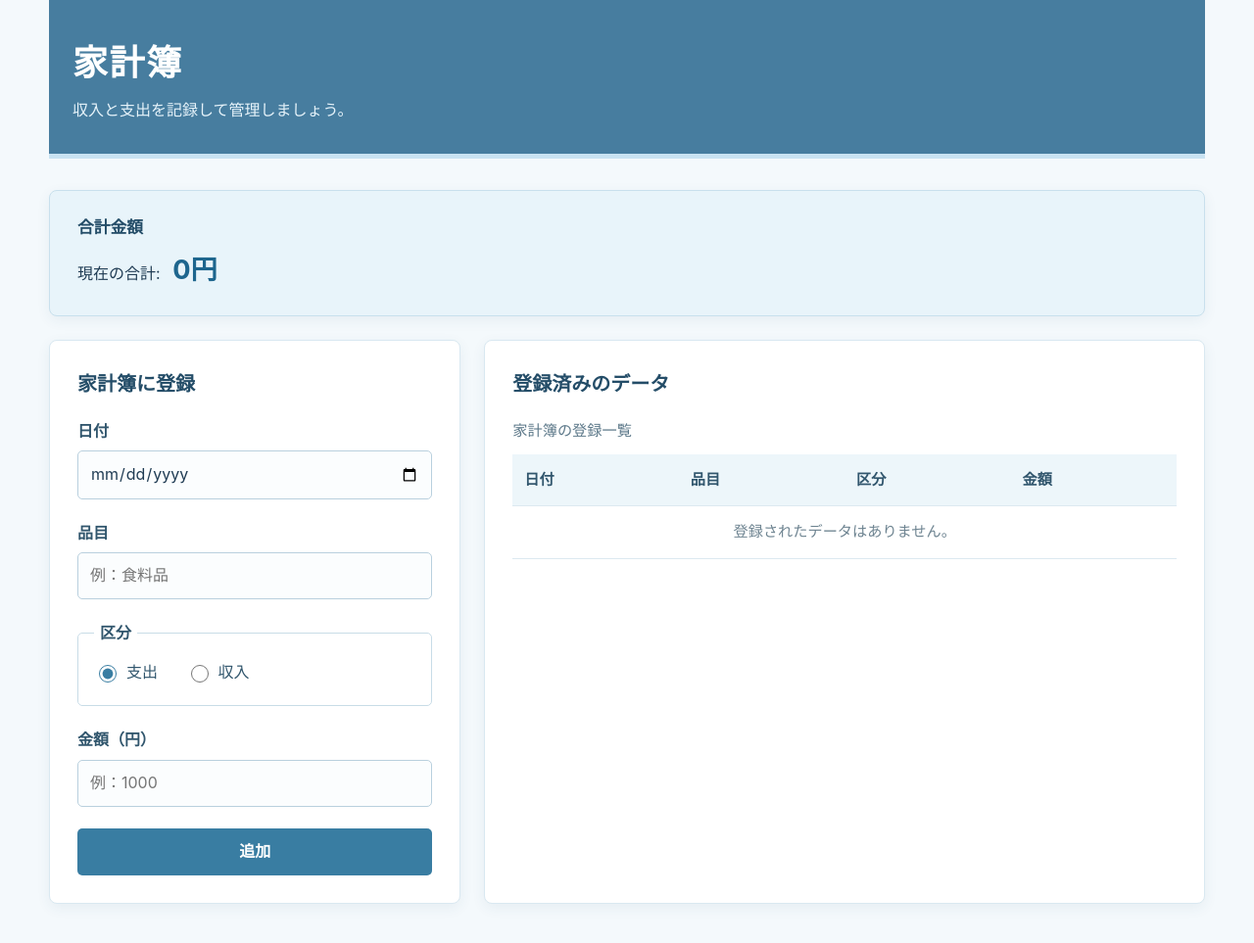
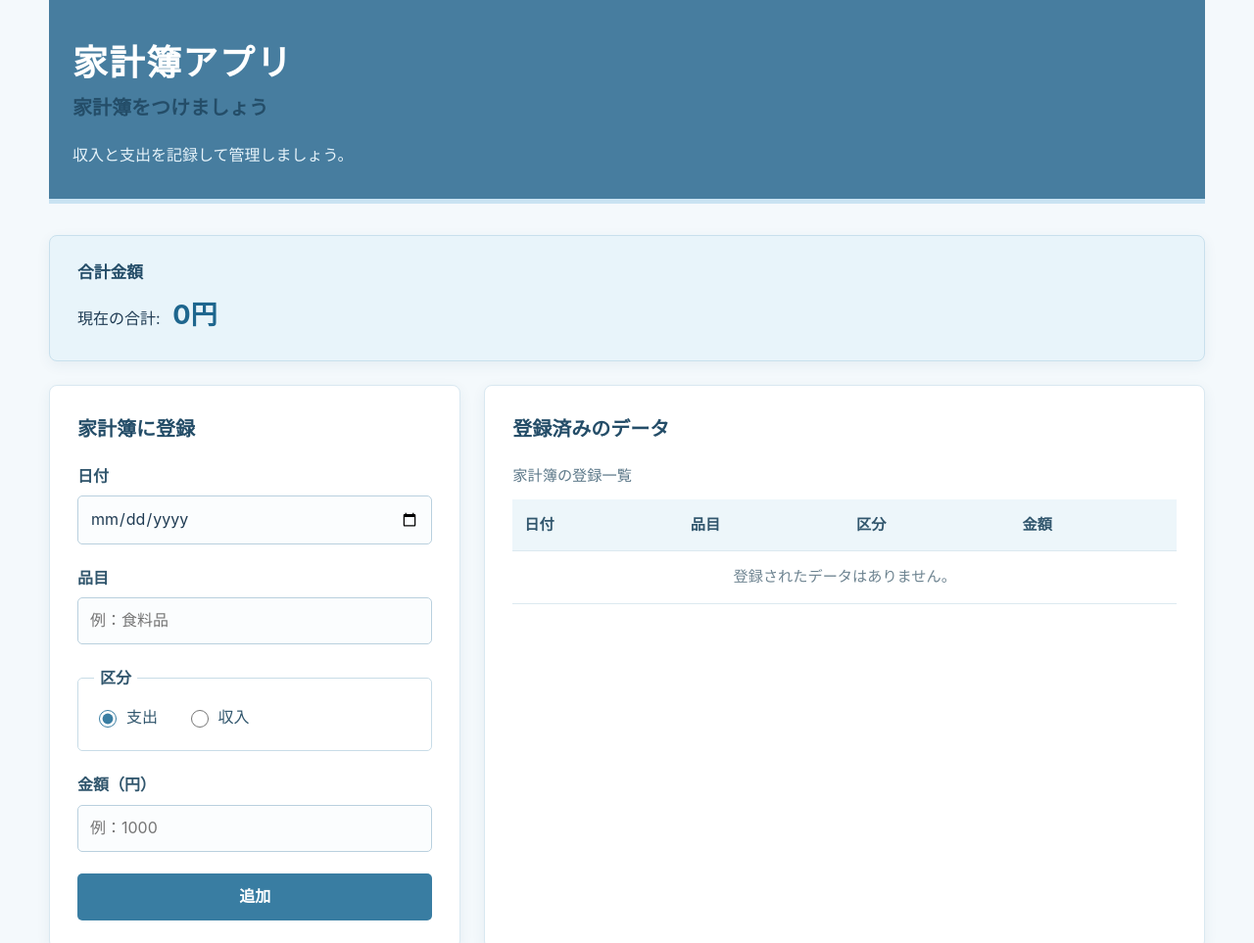
Before and after one commit to GoNakano/kakeibo-page, a plain HTML site: page index.html in a window 1280 px wide. Shown: the top 963 px of the page at 98% size. Drawn offline with Linux system fonts and the light colour scheme.

Commit message:
サブタイトル追加

```diff
--- a/index.html
+++ b/index.html
@@ -9,7 +9,8 @@
   </head>
   <body>
     <header>
-      <h1>家計簿</h1>
+      <h1>家計簿アプリ</h1>
+      <h2>家計簿をつけましょう</h2>
       <p>収入と支出を記録して管理しましょう。</p>
     </header>
 
```
